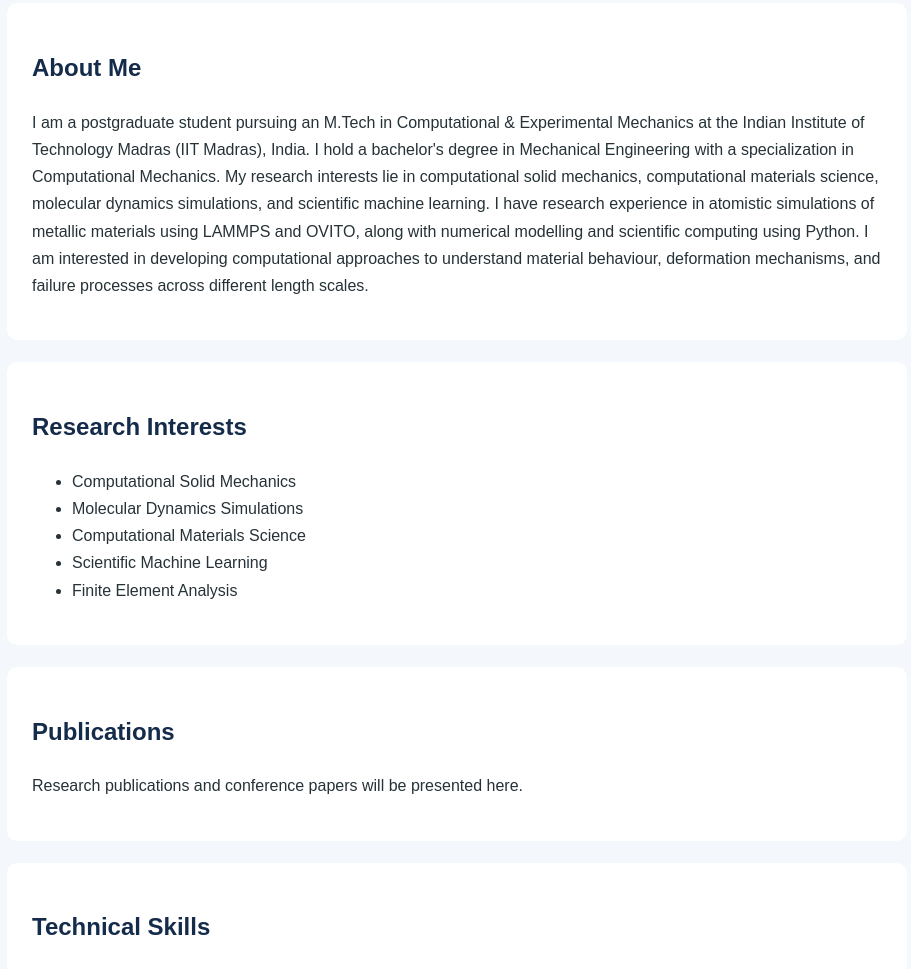
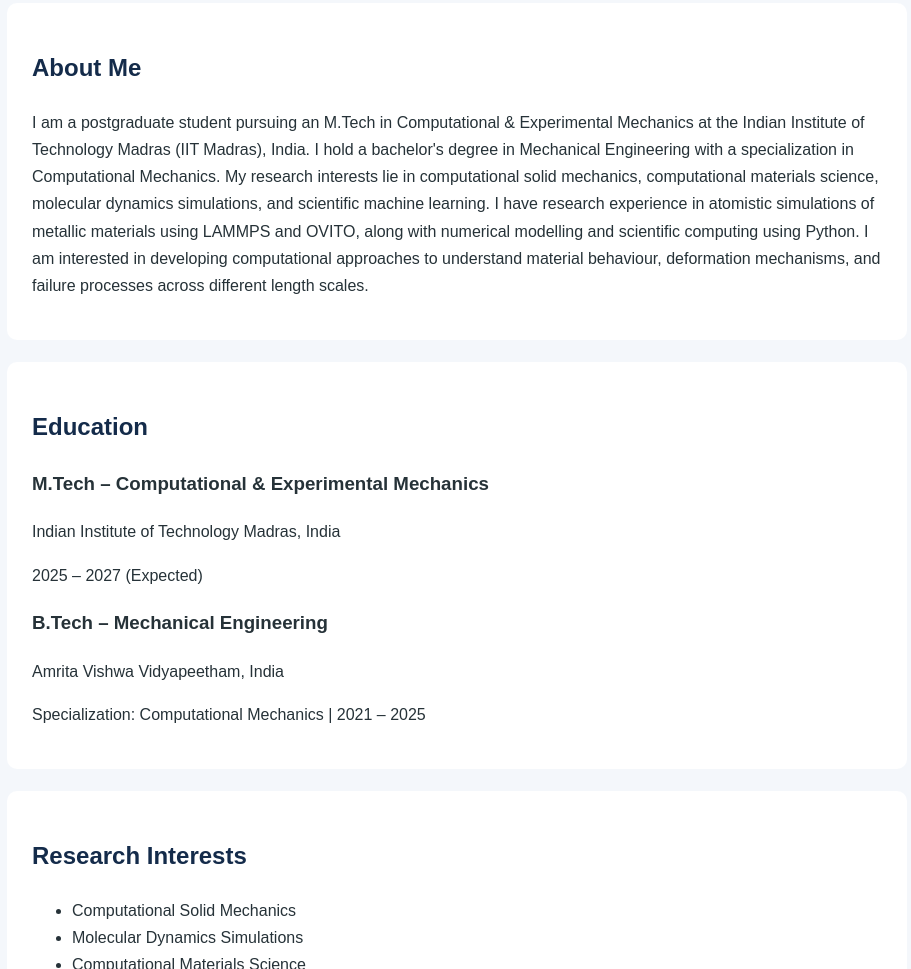
Before and after one commit to suprioroy7/suprioroy7.github.io, a plain HTML site: page index.html in a window 1280 px wide. Shown: the part 466-1435 px from the top of the page, without its empty margins (183-1094 px from the left). Drawn offline with Linux system fonts and the light colour scheme.

Commit message:
Add Education section to index.html
Added an Education section with details about M.Tech and B.Tech.

```diff
--- a/index.html
+++ b/index.html
@@ -76,6 +76,7 @@
 
 <nav>
     <a href="#about">About</a>
+    <a href="#education">Education</a>
     <a href="#research">Research</a>
     <a href="#publications">Publications</a>
     <a href="#skills">Skills</a>
@@ -103,6 +104,21 @@
             across different length scales.
         </p>
     </section>
+    <section id="education">
+    <h2>Education</h2>
+
+    <div>
+        <h3>M.Tech – Computational & Experimental Mechanics</h3>
+        <p>Indian Institute of Technology Madras, India</p>
+        <p>2025 – 2027 (Expected)</p>
+    </div>
+
+    <div>
+        <h3>B.Tech – Mechanical Engineering</h3>
+        <p>Amrita Vishwa Vidyapeetham, India</p>
+        <p>Specialization: Computational Mechanics | 2021 – 2025</p>
+    </div>
+</section>
 
     <section id="research">
         <h2>Research Interests</h2>
```
